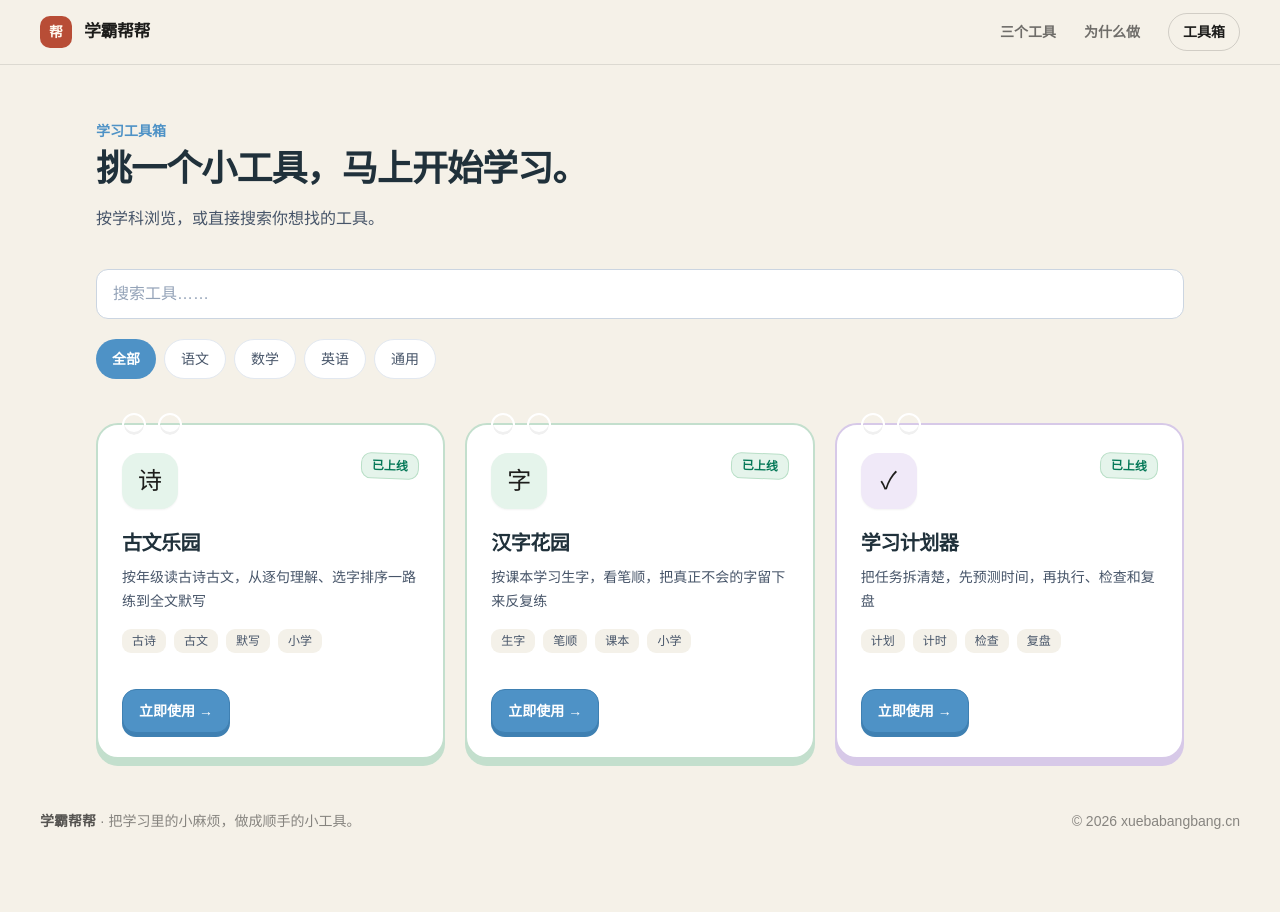
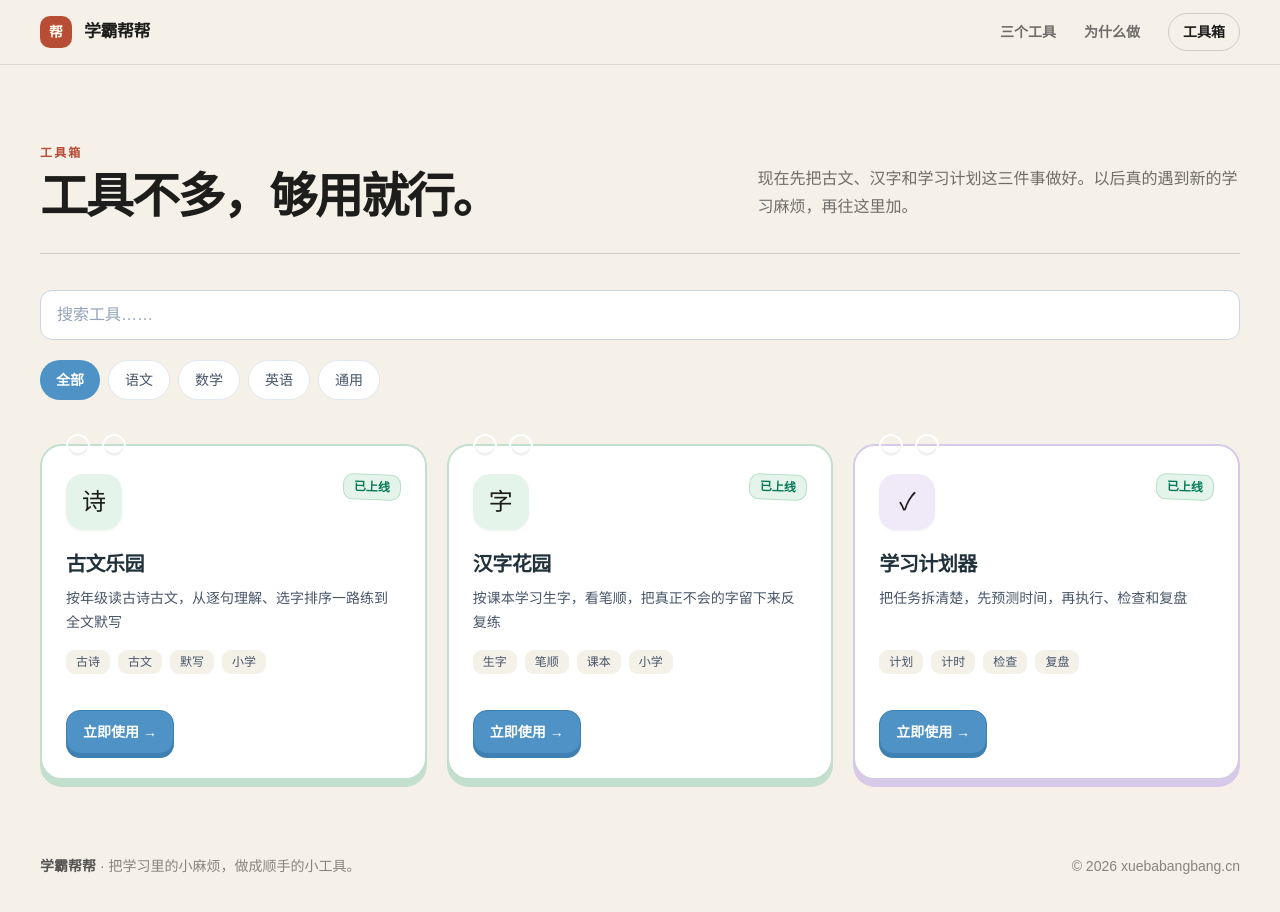
Before and after one commit to ico0018/xuebabangbang, a Next.js app: page /tools in a window 1280 px wide. Shown: the top 912 px of the page. Before the commit the page ends 871 px from the top, so only its background shows below. Built offline with nearby package versions, Linux system fonts and the light colour scheme.

Commit message:
Simplify tools page copy and layout

```diff
--- a/app/tools/page.tsx
+++ b/app/tools/page.tsx
@@ -3,15 +3,28 @@ import { Suspense } from "react";
 import { ToolExplorer } from "../../components/ToolExplorer";
 
 export const metadata: Metadata = {
-  title: "学习工具箱 - 学霸帮帮",
-  description: "浏览学霸帮帮为小学生和家长准备的实用学习工具。",
+  title: "工具箱｜学霸帮帮",
+  description: "学霸帮帮目前可用的古文、汉字和学习计划工具。",
 };
 
 export default function ToolsPage() {
   return (
-    <section className="mx-auto max-w-6xl px-4 py-14 sm:px-6 sm:py-18 lg:px-8">
-      <div className="max-w-2xl"><p className="text-sm font-semibold text-sky">学习工具箱</p><h1 className="mt-2 text-3xl font-bold tracking-tight text-ink sm:text-4xl">挑一个小工具，马上开始学习。</h1><p className="mt-4 leading-7 text-slate-600">按学科浏览，或直接搜索你想找的工具。</p></div>
-      <div className="mt-9"><Suspense fallback={<div className="h-14 animate-pulse rounded-xl bg-slate-100" />}><ToolExplorer /></Suspense></div>
+    <section className="mx-auto max-w-7xl px-5 py-14 sm:px-8 sm:py-20 lg:px-10">
+      <div className="grid gap-7 border-b border-black/15 pb-8 lg:grid-cols-[1fr_.7fr] lg:items-end">
+        <div>
+          <p className="text-xs font-black tracking-[0.18em] text-[#b84d36]">工具箱</p>
+          <h1 className="mt-3 text-4xl font-black tracking-[-0.045em] text-[#1d1d1b] sm:text-5xl">工具不多，够用就行。</h1>
+        </div>
+        <p className="max-w-xl text-base leading-7 text-black/55">
+          现在先把古文、汉字和学习计划这三件事做好。以后真的遇到新的学习麻烦，再往这里加。
+        </p>
+      </div>
+
+      <div className="mt-9">
+        <Suspense fallback={<div className="h-14 animate-pulse rounded-2xl bg-black/5" />}>
+          <ToolExplorer />
+        </Suspense>
+      </div>
     </section>
   );
 }
```
